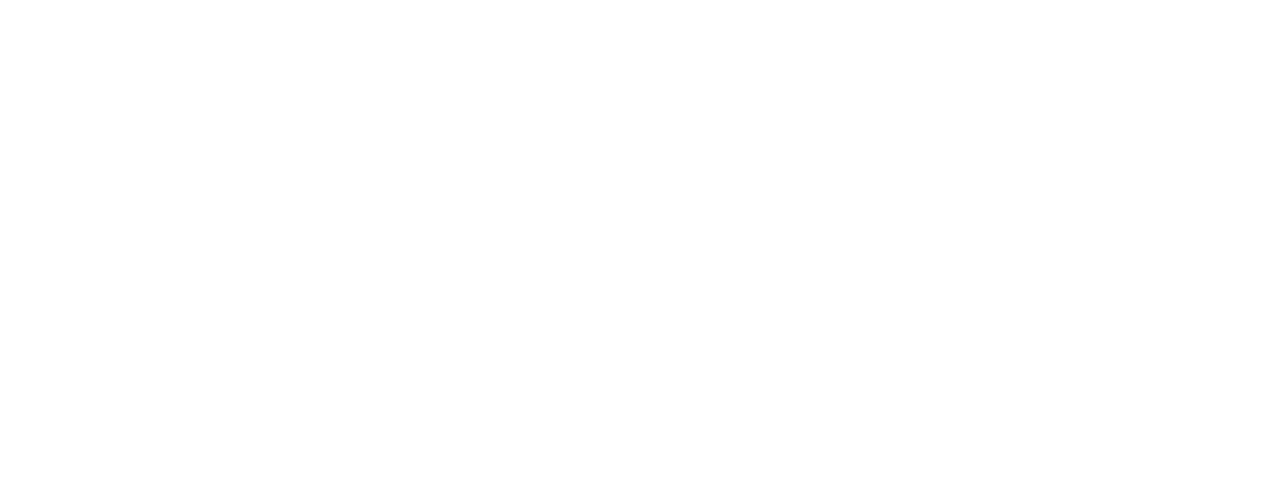
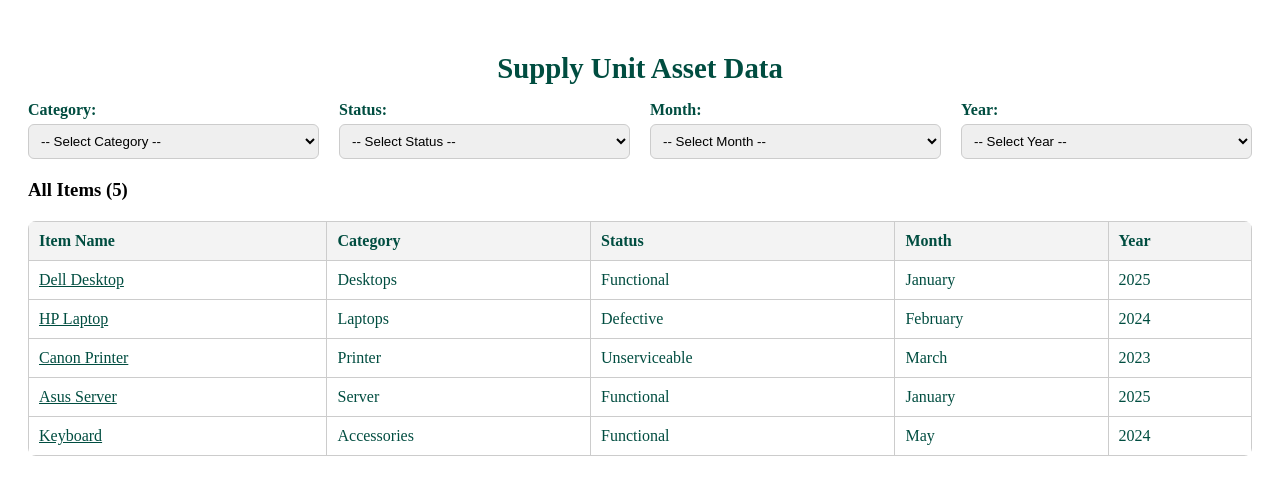
Before and after one commit to Irohavenot/DOH-TRC-System, a React (Vite) app: page /supply in a window 1280 px wide. Before the commit this address had no page. Shown: the top 494 px of the page. Built offline with nearby package versions, Linux system fonts and the light colour scheme.

Commit message:
another add

```diff
--- a/src/App.tsx
+++ b/src/App.tsx
@@ -17,6 +17,7 @@
 import ScanQR from './components/assetmanagement/ScanQr';
 import DashboardSuperAdmin from './components/superadmin/DashboardSuperAdmin';
 import Profile from './components/superadmin/Profile';
+import Supply from './components/superadmin/Supply';
 
 
 const App: React.FC = () => {
@@ -35,10 +36,11 @@
           <Route path="/reports-analytics" element={<ReportsAnalytics />} />
           <Route path="/personnel" element={<PersonnelDashboard/>} />
           <Route path="/history" element={<AssetHistory/>} />
-           <Route path="/people" element={<People/>} />
-           <Route path="/qrscan" element={<ScanQR/>} />
-           <Route path="/dashadmin" element={<DashboardSuperAdmin />} />
-            <Route path="/profiled" element={<Profile />} />
+          <Route path="/people" element={<People/>} />
+          <Route path="/qrscan" element={<ScanQR/>} />
+          <Route path="/dashadmin" element={<DashboardSuperAdmin />} />s
+          <Route path="/profiled" element={<Profile />} />
+          <Route path="/supply" element={<Supply />} />
         </Routes>
       </div>
     </Router>
--- /dev/null
+++ b/src/components/superadmin/Supply.tsx
@@ -0,0 +1,243 @@
+import React, { useState } from 'react';
+import "../../superadmincss/supply.css";
+
+const categories = [
+  'Desktops', 'Laptops', 'Printer', 'Server', 'Other Devices',
+  'Accessories', 'Components', 'Consumables',
+  'Property Plant & Equipment', 'Semi-Expendable Property',
+  'Insured Property', 'Defective Property', 'Unserviceable Property',
+];
+
+const statuses = ['Functional', 'Defective', 'Unserviceable'];
+
+const months = [
+  'January', 'February', 'March', 'April', 'May', 'June',
+  'July', 'August', 'September', 'October', 'November', 'December',
+];
+
+const years = Array.from({ length: 10 }, (_, i) => new Date().getFullYear() - i);
+
+const sampleData = [
+  {
+    id: 1,
+    name: 'Dell Desktop',
+    category: 'Desktops',
+    status: 'Functional',
+    month: 'January',
+    year: 2025,
+    history: [
+      {
+        date: '2024-08-15',
+        issue: 'Hard drive failure',
+        repairType: 'In-house',
+        itPersonnel: 'Juan Dela Cruz',
+      },
+    ],
+  },
+  {
+    id: 2,
+    name: 'HP Laptop',
+    category: 'Laptops',
+    status: 'Defective',
+    month: 'February',
+    year: 2024,
+    history: [
+      {
+        date: '2023-11-20',
+        issue: 'Battery not charging',
+        repairType: 'Outsource',
+        itPersonnel: 'Ana Santos',
+      },
+    ],
+  },
+  {
+    id: 3,
+    name: 'Canon Printer',
+    category: 'Printer',
+    status: 'Unserviceable',
+    month: 'March',
+    year: 2023,
+    history: [],
+  },
+  {
+    id: 4,
+    name: 'Asus Server',
+    category: 'Server',
+    status: 'Functional',
+    month: 'January',
+    year: 2025,
+    history: [],
+  },
+  {
+    id: 5,
+    name: 'Keyboard',
+    category: 'Accessories',
+    status: 'Functional',
+    month: 'May',
+    year: 2024,
+    history: [
+      {
+        date: '2024-03-10',
+        issue: 'Keys not working',
+        repairType: 'In-house',
+        itPersonnel: 'Mark Reyes',
+      },
+    ],
+  },
+];
+
+const SupplyUnit: React.FC = () => {
+  const [selectedCategory, setSelectedCategory] = useState('');
+  const [selectedStatus, setSelectedStatus] = useState('');
+  const [selectedMonth, setSelectedMonth] = useState('');
+  const [selectedYear, setSelectedYear] = useState('');
+  const [showModal, setShowModal] = useState(false);
+  const [selectedItemHistory, setSelectedItemHistory] = useState<any[]>([]);
+
+  const filteredData = sampleData.filter(item => {
+    return (
+      (selectedCategory === '' || item.category === selectedCategory) &&
+      (selectedStatus === '' || item.status === selectedStatus) &&
+      (selectedMonth === '' || item.month === selectedMonth) &&
+      (selectedYear === '' || item.year.toString() === selectedYear)
+    );
+  });
+
+  const handleItemClick = (item: any) => {
+    setSelectedItemHistory(item.history || []);
+    setShowModal(true);
+  };
+
+  const generateTitle = () => {
+    if (
+      selectedCategory === '' &&
+      selectedStatus === '' &&
+      selectedMonth === '' &&
+      selectedYear === ''
+    ) {
+      return `All Items (${filteredData.length})`;
+    }
+
+    const parts = [];
+    if (selectedCategory) parts.push(selectedCategory);
+    if (selectedStatus) parts.push(selectedStatus);
+    if (selectedMonth) parts.push(selectedMonth);
+    if (selectedYear) parts.push(selectedYear);
+
+    return `Filtered Results: ${parts.join(' - ')} (${filteredData.length})`;
+  };
+
+  return (
+    <div className="supply-unit-container">
+      <h2>Supply Unit Asset Data</h2>
+
+      <div className="filters">
+        <div className="dropdown">
+          <label>Category:</label>
+          <select value={selectedCategory} onChange={(e) => setSelectedCategory(e.target.value)}>
+            <option value="">-- Select Category --</option>
+            {categories.map((cat, index) => (
+              <option key={index} value={cat}>{cat}</option>
+            ))}
+          </select>
+        </div>
+
+        <div className="dropdown">
+          <label>Status:</label>
+          <select value={selectedStatus} onChange={(e) => setSelectedStatus(e.target.value)}>
+            <option value="">-- Select Status --</option>
+            {statuses.map((status, index) => (
+              <option key={index} value={status}>{status}</option>
+            ))}
+          </select>
+        </div>
+
+        <div className="dropdown">
+          <label>Month:</label>
+          <select value={selectedMonth} onChange={(e) => setSelectedMonth(e.target.value)}>
+            <option value="">-- Select Month --</option>
+            {months.map((month, index) => (
+              <option key={index} value={month}>{month}</option>
+            ))}
+          </select>
+        </div>
+
+        <div className="dropdown">
+          <label>Year:</label>
+          <select value={selectedYear} onChange={(e) => setSelectedYear(e.target.value)}>
+            <option value="">-- Select Year --</option>
+            {years.map((year, index) => (
+              <option key={index} value={year}>{year}</option>
+            ))}
+          </select>
+        </div>
+      </div>
+
+      <div className="supply-table">
+        <h3>{generateTitle()}</h3>
+        {filteredData.length > 0 ? (
+          <table>
+            <thead>
+              <tr>
+                <th>Item Name</th>
+                <th>Category</th>
+                <th>Status</th>
+                <th>Month</th>
+                <th>Year</th>
+              </tr>
+            </thead>
+            <tbody>
+              {filteredData.map(item => (
+                <tr key={item.id}>
+                  <td className="clickable" onClick={() => handleItemClick(item)}>{item.name}</td>
+                  <td>{item.category}</td>
+                  <td>{item.status}</td>
+                  <td>{item.month}</td>
+                  <td>{item.year}</td>
+                </tr>
+              ))}
+            </tbody>
+          </table>
+        ) : (
+          <p>No data matched the selected filters.</p>
+        )}
+      </div>
+
+      {/* Modal for Item History */}
+      {showModal && (
+        <div className="modal-overlay">
+          <div className="modal-contents">
+            <h3>Item Repair History</h3>
+            <button className="cls-btn" onClick={() => setShowModal(false)}>Close</button>
+            {selectedItemHistory.length > 0 ? (
+              <table>
+                <thead>
+                  <tr>
+                    <th>Date</th>
+                    <th>Issue</th>
+                    <th>Repair Type</th>
+                    <th>IT Personnel</th>
+                  </tr>
+                </thead>
+                <tbody>
+                  {selectedItemHistory.map((history, index) => (
+                    <tr key={index}>
+                      <td>{history.date}</td>
+                      <td>{history.issue}</td>
+                      <td>{history.repairType}</td>
+                      <td>{history.itPersonnel}</td>
+                    </tr>
+                  ))}
+                </tbody>
+              </table>
+            ) : (
+              <p>No repair history available.</p>
+            )}
+          </div>
+        </div>
+      )}
+    </div>
+  );
+};
+
+export default SupplyUnit;
--- a/src/superadmincss/dashboardsuper.css
+++ b/src/superadmincss/dashboardsuper.css
@@ -36,9 +36,9 @@
   font-family: 'Roboto', sans-serif;
   min-height: 100vh;
 }
-.main-contents{
+.main-content-admin{
 
-  background-color: #6eb9ad;
+  background-color: #ffff;
   flex-grow: 1;
   padding: 30px 40px;
   overflow-y: auto;
@@ -100,6 +100,12 @@
     margin-left: 60px;
   }
   .collapsed .dashboard-logos {
+  opacity: 0;
+  visibility: hidden;
+  width: 0;
+  height: 0;
+}
+ .collapsed .logos {
   opacity: 0;
   visibility: hidden;
   width: 0;
@@ -248,8 +254,9 @@
 
 
 
-.people-table th{
+.people-table th, td{
     text-align: center;
+    color: #015c51;
 }
 
 /* Table Styling */
@@ -284,9 +291,9 @@
 
 .button-approve {
   display: flex;
-  justify-content: center; /* center horizontally */
-  gap: 10px;               /* space between buttons */
-  width: 100%;             /* optional: make container full width */
+  justify-content: center;
+  gap: 10px;
+  width: 100%;
 }
 
 td {
@@ -294,7 +301,7 @@
 }
 
 
-/* Action Buttons in Pending Table */
+
 .button-approve .approve-btn {
 
   background-color: #2e7d32;
@@ -331,6 +338,39 @@
 
 
 
+.button-approves .yes {
+
+  background-color: #2e7d32;
+  color: white;
+  border: none;
+  padding: 8px 15px;
+  margin: 0 4px;
+  border-radius: 5px;
+  cursor: pointer;
+  font-size: 14px;
+  transition: background-color 0.3s;
+}
+
+.button-approve .yes:hover {
+  background-color: #1b5e20;
+}
+
+.button-approves .no {
+  background-color: #c62828; /* Red */
+  color: white;
+  border: none;
+   padding: 8px 15px;
+  margin: 0 4px;
+  border-radius: 5px;
+  cursor: pointer;
+  font-size: 14px;
+  transition: background-color 0.3s;
+}
+
+.button-approves .no:hover {
+  background-color: #b71c1c;
+}
+
 
  .button-approves .confirm-btn {
 
@@ -365,7 +405,7 @@
   background-color: #b71c1c;
 }
 
-.modals {
+.modal-admin {
   position: fixed;
   inset: 0;
   width: 100vw;
@@ -423,10 +463,11 @@
 }
 .info-counters {
   margin: 1rem 0;
- font-size: 12px;
+ font-size: 15px;
 
 }
 
 .info-counters p {
   margin: 0.3rem 0;
+  color: #015c51;
 }
--- /dev/null
+++ b/src/superadmincss/supply.css
@@ -0,0 +1,94 @@
+.supply-unit-container {
+  padding: 20px;
+}
+
+.filters {
+  display: flex;
+  flex-wrap: wrap;
+  gap: 20px;
+  margin-bottom: 20px;
+}
+
+.dropdown {
+  flex: 1 1 200px;
+  display: flex;
+  flex-direction: column;
+}
+
+label {
+  font-weight: 600;
+  margin-bottom: 5px;
+  color : #004d40;
+}
+
+select {
+  padding: 8px;
+  border-radius: 6px;
+  border: 1px solid #ccc;
+}
+
+.supply-table table {
+  width: 100%;
+  border-collapse: collapse;
+  margin-top: 20px;
+}
+
+.supply-table th,
+.supply-table td {
+  border: 1px solid #ccc;
+  padding: 10px;
+  text-align: left;
+  color: #004d40;
+}
+
+
+
+
+/* Modal styles */
+.modal-overlay {
+  position: fixed;
+  top: 0;
+  left: 0;
+  width: 100%;
+  height: 100%;
+  background-color: rgba(0,0,0,0.5);
+  display: flex;
+  align-items: center;
+  justify-content: center;
+  z-index: 999;
+}
+
+.modal-contents {
+  background: #fff;
+  padding: 2rem;
+  border-radius: 10px;
+  max-width: 900px;
+  width: 90%;
+  box-shadow: 0 5px 15px rgba(0,0,0,0.3);
+  position: relative;
+}
+
+.modal-contents .cls-btn {
+  position: absolute;
+  top: 10px;
+  right: 15px;
+  background: rgb(175, 4, 4);
+  color: white;
+  border: none;
+  padding: 5px 10px;
+  cursor: pointer;
+  border-radius: 4px;
+}
+.modal-contents .cls-btn:hover {
+background-color: rgb(99, 2, 2);
+}
+
+.clickable {
+  cursor: pointer;
+  color: #007bff;
+  text-decoration: underline;
+}
+th{
+  text-align: center;
+  color: #004d40;
+}
```
Also changed, not shown: src/components/superadmin/DashboardSuperAdmin.tsx (+18 -13 lines).
